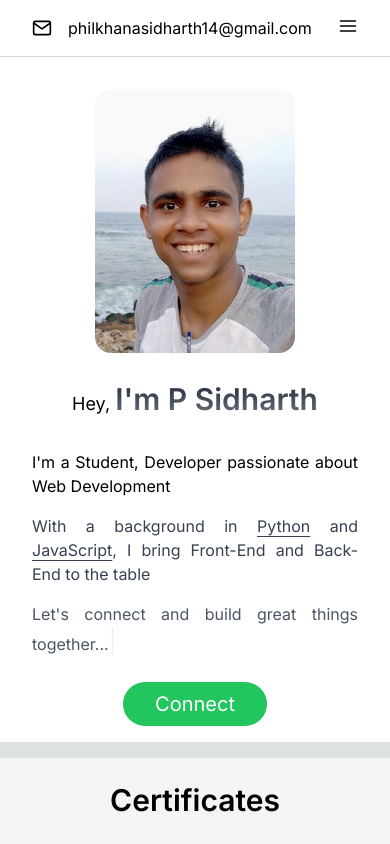
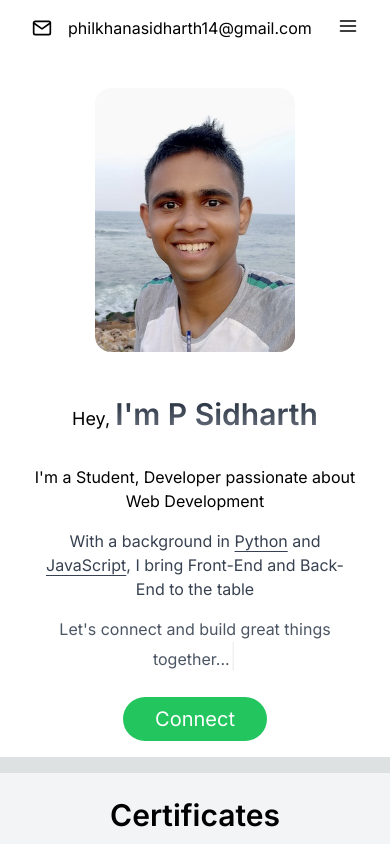
Before and after one commit to psidh/Domain, a Next.js app: page / in a window 390 px wide. Shown: the top 844 px of the page. Built offline with nearby package versions, Linux system fonts and the light colour scheme.

Commit message:
responsive

```diff
--- a/src/app/components/NavBar.js
+++ b/src/app/components/NavBar.js
@@ -64,7 +64,6 @@ const NavBar = () => {
           <a className="m-6" href="/#footer"> Contact </a>
         </div>
       )}
-      <div className="border-gray-300 border-b-[0.05em]"></div>
     </div>
   );
 };
--- a/src/app/components/TopIntro.js
+++ b/src/app/components/TopIntro.js
@@ -29,18 +29,18 @@ const TopIntro = () => {
     <div className="bg-white dark:bg-black">
     <main>
       <GlobalStyle />
-      <div className="pt-4 md:pt-8 px-4 flex justify-center items-center">
+      <div className="pt-4 md:pt-2 px-4 flex justify-center items-center">
         <Image
           src="/images/pfp.jpg"
           width={200}
           height={300}
           alt="author image"
-          className="w-120 h-140 md:w-[200px] md:h-[260px] mt-4 rounded-2xl"
+          className="w-120 h-140 md:w-[200px] md:h-[260px] my-4 rounded-2xl"
           priority // Adding the "priority" property
           layout="fixed" // Specify layout to maintain aspect ratio
         />
       </div>
-      <section className="flex flex-col justify-center items-center py-2 md:pt-8 md:pb-8 px-4 lg:px-18">
+      <section className="flex flex-col justify-center items-center py-2 md:pt-2 md:pb-8 px-4 lg:px-18">
         <h2 className="md:text-2xl text-4xl font-semibold mt-4">
           <span className="md:text-2xl text-lg font-normal">Hey, </span>
           <span className="font-semibold md:text-6xl text-3xl
@@ -51,7 +51,7 @@ const TopIntro = () => {
            dark:to-gray-100 ">
           {/* eslint-disable-next-line react/no-unescaped-entities */}
           I'm P Sidharth</span></h2>
-          <div className="py-2 px-4 lg:px-18 md:text-center text-justify mt-4 mb-2 md:mb-8">
+          <div className="py-2 px-4 lg:px-18 md:text-center text-center mt-4 mb-2 md:mb-8">
             <p className="md:text-2xl text-md mb-4 my-2 ">
               {/* eslint-disable-next-line react/no-unescaped-entities */}
               I'm a Student, Developer passionate about Web Development
```
